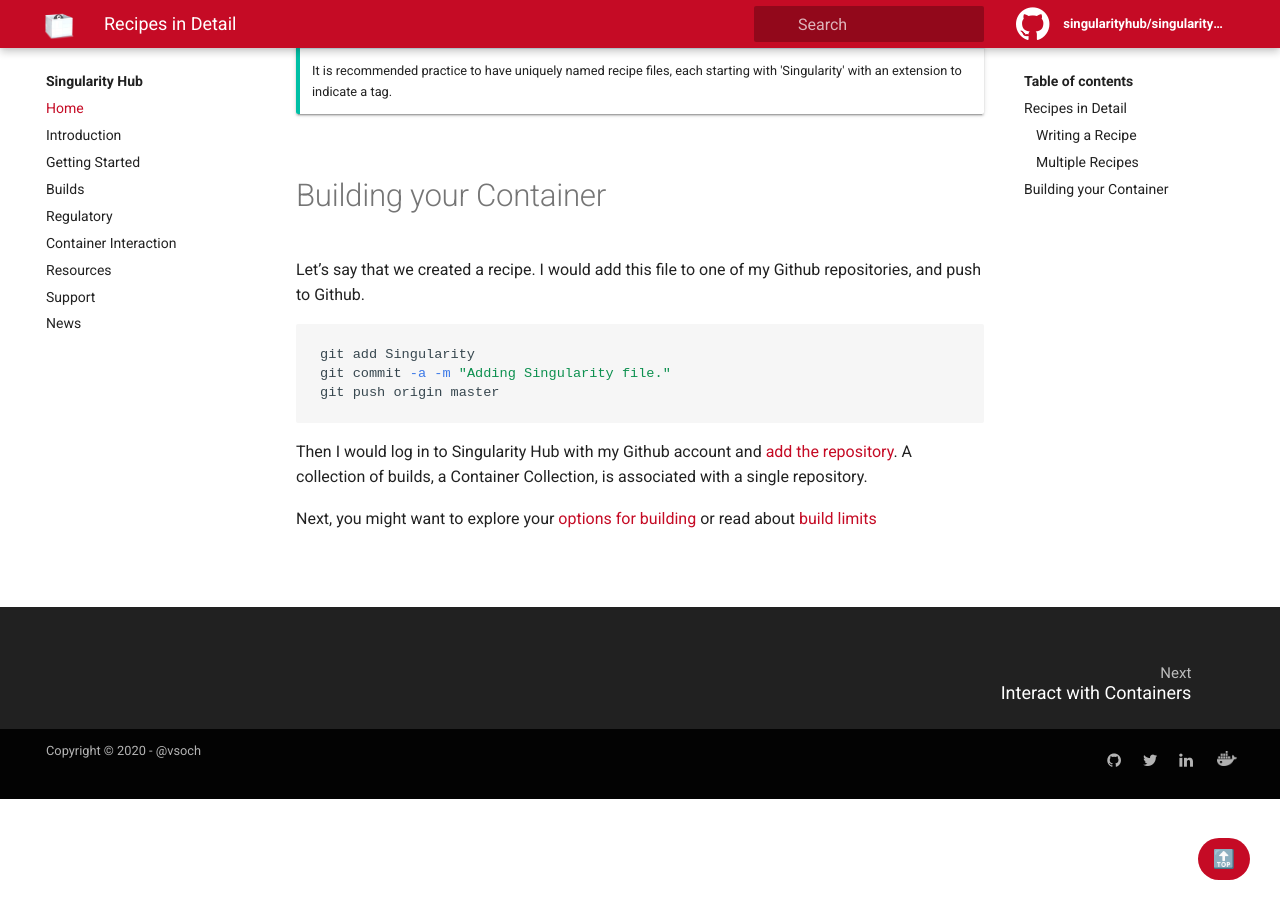
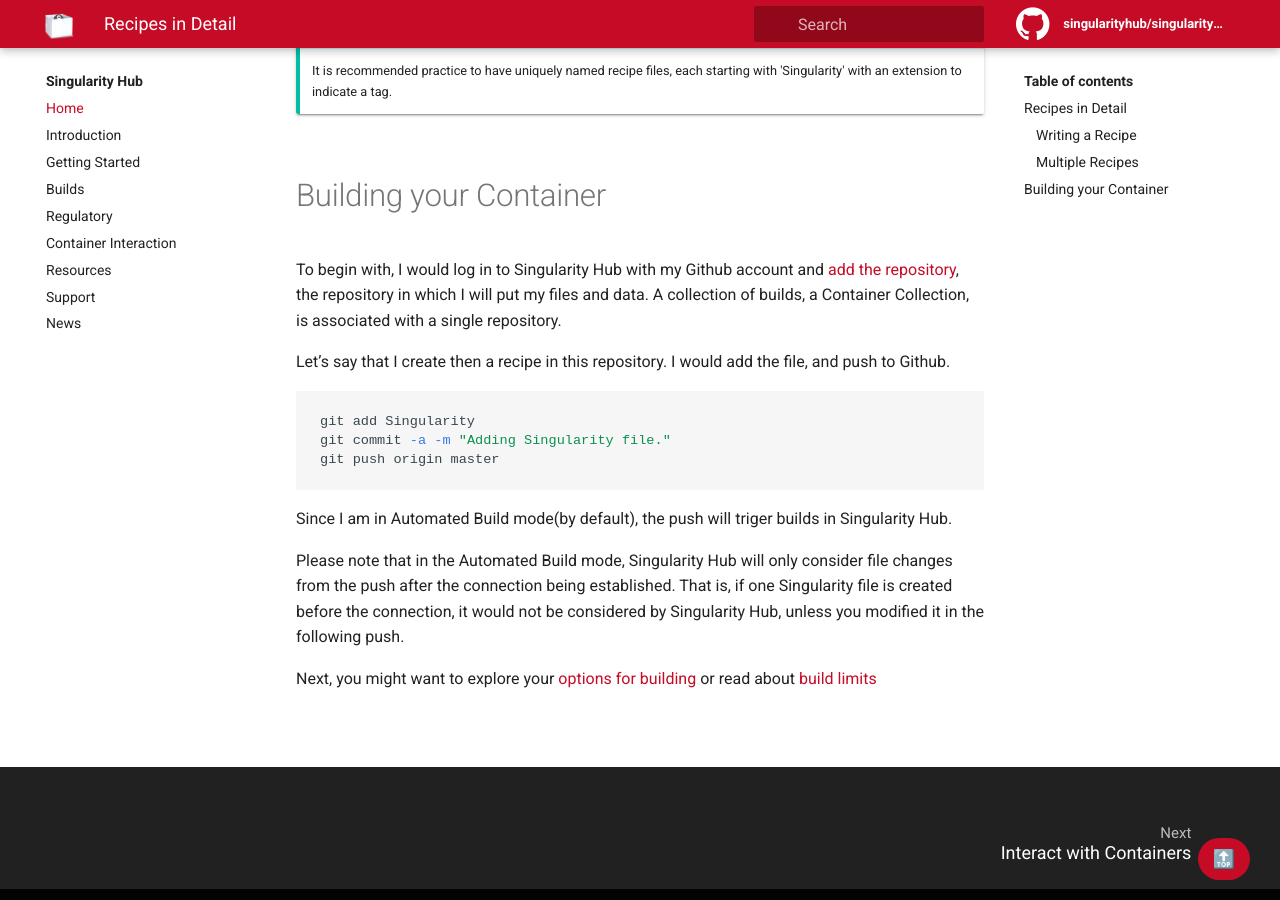
Before and after one commit to singularityhub/singularityhub-docs, a Jekyll site: the page built from _docs/getting-started/recipes.md, in a window 1280 px wide and 900 px high, scrolled down 1717 px. Built offline with Jekyll 4.4.1, drawn with Linux system fonts in a browser that asks for light colours.

Commit message:
Reordered the instruction to avoid ignored files

````diff
--- a/_docs/getting-started/recipes.md
+++ b/_docs/getting-started/recipes.md
@@ -65,7 +65,9 @@ Then two images will be built, `shub://vsoch/hello-world:latest` and `shub://vso
 
 # Building your Container
 
-Let's say that we created a recipe. I would add this file to one of my Github repositories, and push to Github.
+To begin with, I would log in to Singularity Hub with my Github account and [add the repository](https://singularity-hub.org/collections/new), the repository in which I will put my files and data. A collection of builds, a Container Collection, is associated with a single repository.
+
+Let's say that I create then a recipe in this repository. I would add the file, and push to Github.
 
 ```bash
 git add Singularity
@@ -73,6 +75,8 @@ git commit -a -m "Adding Singularity file."
 git push origin master
 ```
 
-Then I would log in to Singularity Hub with my Github account and [add the repository](https://singularity-hub.org/collections/new). A collection of builds, a Container Collection, is associated with a single repository.
+Since I am in Automated Build mode(by default), the push will triger builds in Singularity Hub.
+
+Please note that in the Automated Build mode, Singularity Hub will only consider file changes from the push after the connection being established. That is, if one Singularity file is created before the connection, it would not be considered by Singularity Hub, unless you modified it in the following push.
 
 Next, you might want to explore your [options for building](../builds) or read about [build limits](../regulatory/limits)
````
